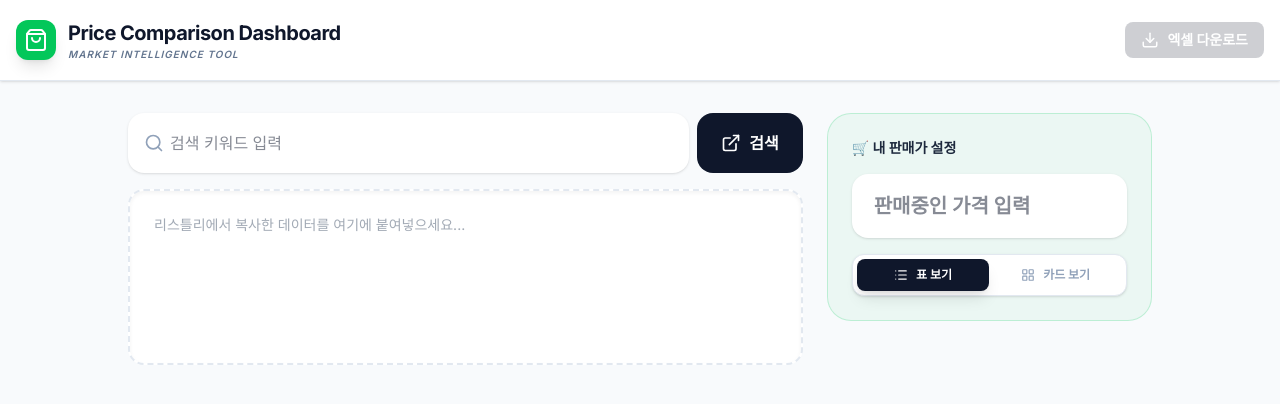
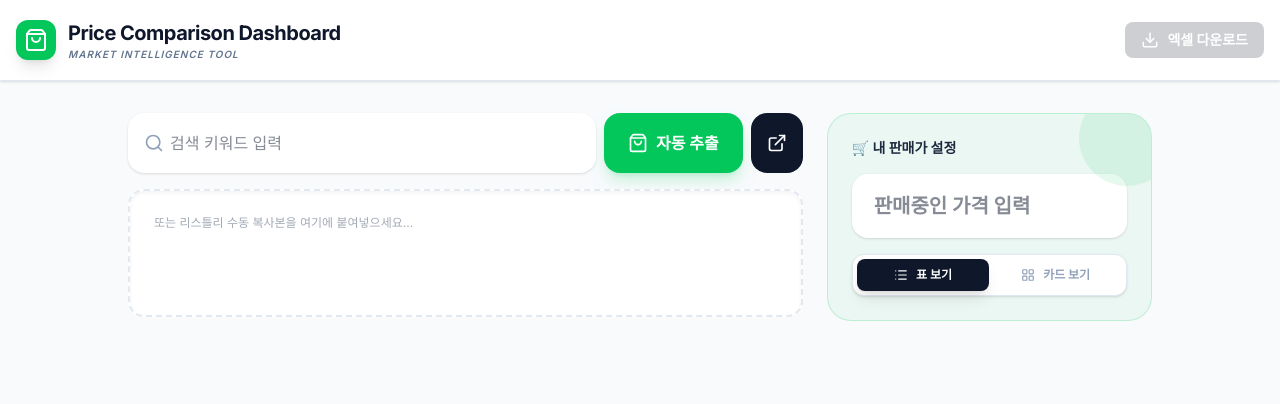
Before and after one commit to kisung6943-blip/crawling, a React (Vite) app: page / in a window 1280 px wide. Shown: the top 404 px of the page. Built offline with nearby package versions, Linux system fonts and the light colour scheme.

Commit message:
Implement full automation with Listly API

```diff
--- /dev/null
+++ b/api/listly.ts
@@ -0,0 +1,54 @@
+import { VercelRequest, VercelResponse } from '@vercel/node';
+import axios from 'axios';
+
+export default async function handler(req: VercelRequest, res: VercelResponse) {
+  const { q, api_key } = req.query;
+
+  if (!q || !api_key) {
+    return res.status(400).json({ error: 'Keyword and API Key are required' });
+  }
+
+  try {
+    const naverUrl = `https://search.shopping.naver.com/search/all?query=${encodeURIComponent(q as string)}`;
+
+    // 1. Create a Listly Job
+    const createJobResponse = await axios.post('https://www.listly.io/api/v1/jobs', {
+      url: naverUrl,
+      api_key: api_key
+    });
+
+    const jobId = createJobResponse.data.id;
+    if (!jobId) throw new Error('Failed to create Listly job');
+
+    // 2. Poll for results (Wait up to 20 seconds)
+    let results = null;
+    for (let i = 0; i < 10; i++) {
+      await new Promise(r => setTimeout(r, 2000)); // Wait 2 seconds
+
+      const statusResponse = await axios.get(`https://www.listly.io/api/v1/jobs/${jobId}?api_key=${api_key}`);
+
+      if (statusResponse.data.status === 'COMPLETED') {
+        // 3. Get the results
+        const resultResponse = await axios.get(`https://www.listly.io/api/v1/jobs/${jobId}/results?api_key=${api_key}`);
+        results = resultResponse.data.results;
+        break;
+      }
+
+      if (statusResponse.data.status === 'FAILED') {
+        throw new Error('Listly job failed');
+      }
+    }
+
+    if (!results) {
+      return res.status(202).json({ error: 'Job is still processing. Please try again in a few seconds.', jobId });
+    }
+
+    // Listly results are often an array of tabs. Let's find the one with the most data.
+    const bestTab = Array.isArray(results) ? results.sort((a, b) => b.length - a.length)[0] : results;
+
+    res.status(200).json({ results: bestTab });
+  } catch (error: any) {
+    console.error('Listly API Error:', error.response?.data || error.message);
+    res.status(500).json({ error: 'Listly API 호출 중 오류가 발생했습니다.', details: error.response?.data });
+  }
+}
--- a/src/App.tsx
+++ b/src/App.tsx
@@ -18,11 +18,72 @@ export default function App() {
   const [error, setError] = useState<string | null>(null);
   const [myPrice, setMyPrice] = useState<number>(0);
   const [viewMode, setViewMode] = useState<'grid' | 'table'>('table');
+  const [apiKey, setApiKey] = useState('I4sxSwftWCGvLkEGR353OzMkl3Uf2thi');
 
   const stats = {
-    min: results.length > 0 ? Math.min(...results.map(p => parseInt(String(p.price).replace(/[^0-9]/g, '')) || Infinity)) : 0,
+    min: results.length > 0 ? Math.min(...results.map(p => {
+      const val = parseInt(String(p.price).replace(/[^0-9]/g, ''));
+      return isNaN(val) ? Infinity : val;
+    })) : 0,
     avg: results.length > 0 ? Math.round(results.reduce((acc, p) => acc + (parseInt(String(p.price).replace(/[^0-9]/g, '')) || 0), 0) / results.length) : 0,
     count: results.length
+  };
+
+  const handleAutoSearch = async () => {
+    if (!keyword.trim()) return;
+    if (!apiKey.trim()) {
+      setError("API 키가 필요합니다.");
+      return;
+    }
+
+    setIsLoading(true);
+    setError(null);
+    setResults([]);
+
+    try {
+      const response = await fetch(`/api/listly?q=${encodeURIComponent(keyword)}&api_key=${apiKey}`);
+      const data = await response.json();
+
+      if (data.error) {
+        throw new Error(data.error);
+      }
+
+      // Re-use the existing paste logic's mapper
+      processData(data.results);
+    } catch (err: any) {
+      setError(err.message || "자동 추출 중 오류가 발생했습니다.");
+    } finally {
+      setIsLoading(false);
+    }
+  };
+
+  const processData = (rawData: any[]) => {
+    const mappedProducts: Product[] = rawData.map((item: any, idx: number) => {
+      const keys = Object.keys(item);
+      const findValue = (regex: RegExp, fallback: any = "") => {
+        const key = keys.find(k => regex.test(k));
+        return key ? String(item[key]).trim() : fallback;
+      };
+
+      let imgSrc = findValue(/이미지|사진|image|thumb|src|img/i, item.image);
+      if (imgSrc && imgSrc.startsWith('//')) imgSrc = 'https:' + imgSrc;
+
+      return {
+        id: idx,
+        image: imgSrc,
+        title: findValue(/제목|상품명|명칭|title|name|text/i, item.title),
+        price: findValue(/가격|금액|원|price|cost/i, item.price),
+        shipping: findValue(/배송|택배|운임|shipping|delivery/i, item.shipping) || "정보없음",
+        mall: findValue(/판매처|스토어|몰|mall|seller|source/i, item.mall) || "네이버페이"
+      };
+    }).filter(p => p.title && p.title.length > 2);
+
+    if (mappedProducts.length > 0) {
+      setResults(mappedProducts);
+      setError(null);
+    } else {
+      setError("검색 결과를 찾을 수 없습니다.");
+    }
   };
 
   const handlePaste = (e: React.ChangeEvent<HTMLTextAreaElement>) => {
@@ -172,13 +233,30 @@ export default function App() {
                   <input type="text" value={keyword} onChange={(e) => setKeyword(e.target.value)} placeholder="검색 키워드 입력" className="w-full pl-10 pr-4 py-4 bg-white rounded-2xl border-2 border-transparent shadow-sm focus:border-[#03c75a] outline-none transition-all" />
                   <Search className="absolute left-4 top-1/2 -translate-y-1/2 text-slate-400" size={20} />
                 </div>
-                <button onClick={openNaver} className="px-6 py-4 bg-slate-900 text-white rounded-2xl font-bold hover:bg-slate-800 transition-all flex items-center gap-2"><ExternalLink size={20} /> 검색</button>
+                <button
+                  onClick={handleAutoSearch}
+                  disabled={isLoading}
+                  className="px-6 py-4 bg-[#03c75a] text-white rounded-2xl font-black hover:bg-[#02a64a] disabled:opacity-50 transition-all flex items-center gap-2 shadow-lg shadow-green-500/20"
+                >
+                  {isLoading ? <Loader2 className="animate-spin" /> : <ShoppingBag size={20} />}
+                  자동 추출
+                </button>
+                <button onClick={openNaver} className="p-4 bg-slate-900 text-white rounded-2xl font-bold hover:bg-slate-800 transition-all flex items-center justify-center"><ExternalLink size={20} /></button>
               </div>
-              <textarea onChange={handlePaste} placeholder="리스틀리에서 복사한 데이터를 여기에 붙여넣으세요..." className="w-full h-44 p-6 bg-white rounded-2xl border-2 border-dashed border-slate-200 shadow-inner focus:border-[#03c75a] outline-none transition-all resize-none text-sm text-slate-600" />
+              <div className="relative group">
+                <textarea onChange={handlePaste} placeholder="또는 리스틀리 수동 복사본을 여기에 붙여넣으세요..." className="w-full h-32 p-6 bg-white rounded-2xl border-2 border-dashed border-slate-200 shadow-inner focus:border-[#03c75a] outline-none transition-all resize-none text-xs text-slate-600" />
+                {isLoading && (
+                  <div className="absolute inset-0 bg-white/80 backdrop-blur-sm rounded-2xl flex flex-col items-center justify-center gap-3">
+                    <Loader2 className="animate-spin text-[#03c75a]" size={32} />
+                    <p className="text-xs font-bold text-slate-500">리스틀리가 네이버에서 수집 중입니다 (약 10초)...</p>
+                  </div>
+                )}
+              </div>
             </div>
 
             <div className="space-y-6">
-              <div className="bg-[#03c75a]/5 border border-[#03c75a]/20 p-6 rounded-3xl">
+              <div className="bg-[#03c75a]/5 border border-[#03c75a]/20 p-6 rounded-3xl relative overflow-hidden">
+                <div className="absolute -top-6 -right-6 w-24 h-24 bg-[#03c75a]/10 rounded-full" />
                 <h3 className="text-sm font-black text-slate-800 mb-4 flex items-center gap-2">🛒 내 판매가 설정</h3>
                 <input type="number" value={myPrice || ''} onChange={(e) => setMyPrice(Number(e.target.value))} placeholder="판매중인 가격 입력" className="w-full px-5 py-4 bg-white rounded-2xl border-2 border-transparent shadow-sm focus:border-[#03c75a] outline-none transition-all font-black text-xl" />
                 <div className="flex bg-white p-1 rounded-xl border border-slate-200 mt-4 shadow-sm">
```
